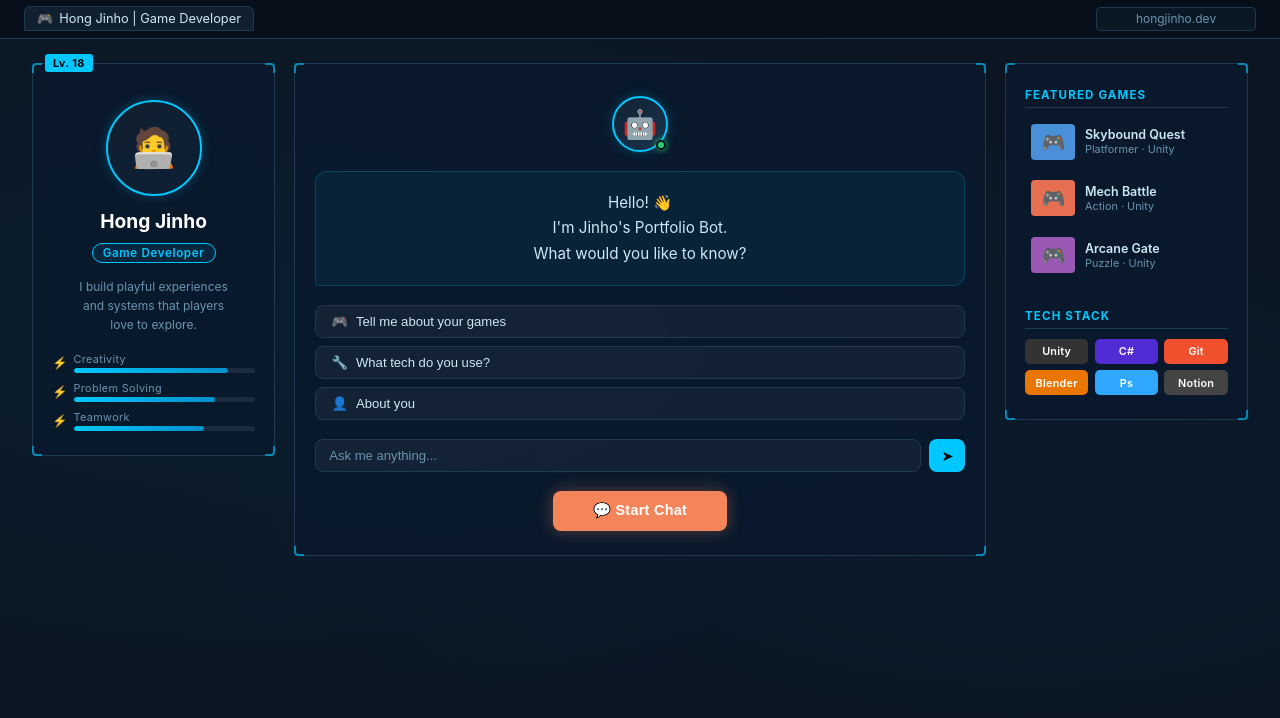
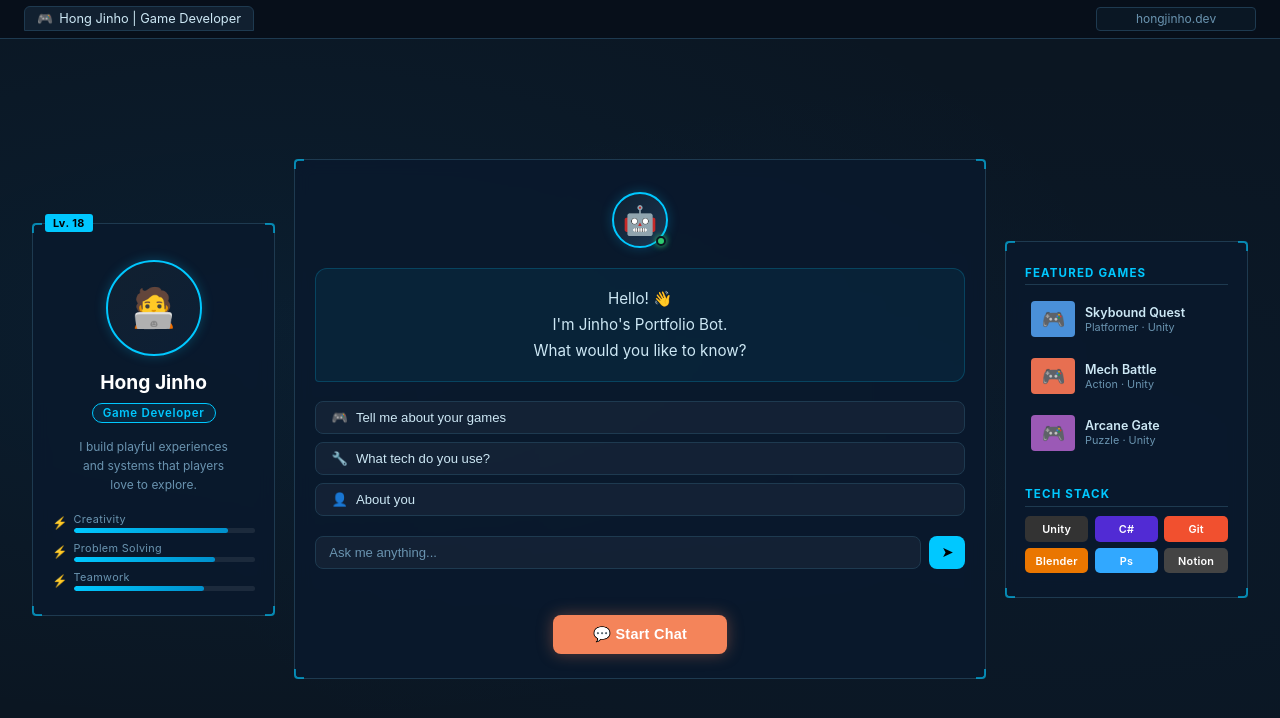
Before and after one commit to mynameisjinhohong/Game-Portfolio, a Next.js app in the folder workspace/portfolio/: page / in a window 1280 px wide. Shown: the top 718 px of the page. Built offline with nearby package versions, Linux system fonts and the light colour scheme.

Commit message:
GP-21: 프론트엔드 애플리케이션 기본 골격 생성

```diff
--- a/workspace/portfolio/src/styles/globals.css
+++ b/workspace/portfolio/src/styles/globals.css
@@ -85,7 +85,8 @@ html, body {
   gap: clamp(0.5rem, 1.5vw, 1.5rem);
   padding: clamp(0.5rem, 2vw, 1.5rem) clamp(0.75rem, 3vw, 2rem);
   width: 100%;
-  align-items: start;
+  align-items: center;
+  min-height: 0;
 }
 
 /* ── Panel base ── */
@@ -226,7 +227,7 @@ html, body {
   flex-direction: column;
   align-items: center;
   gap: clamp(0.6rem, 1.5vw, 1.25rem);
-  min-height: clamp(300px, 50vh, 520px);
+  min-height: clamp(320px, 65dvh, 620px);
 }
 
 .bot-header {
```
